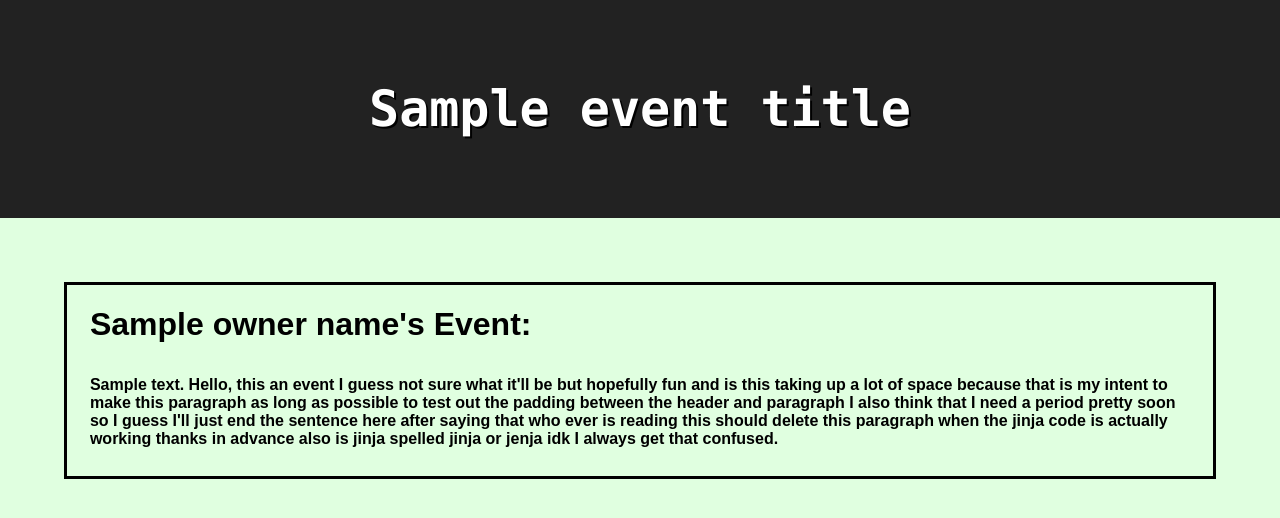
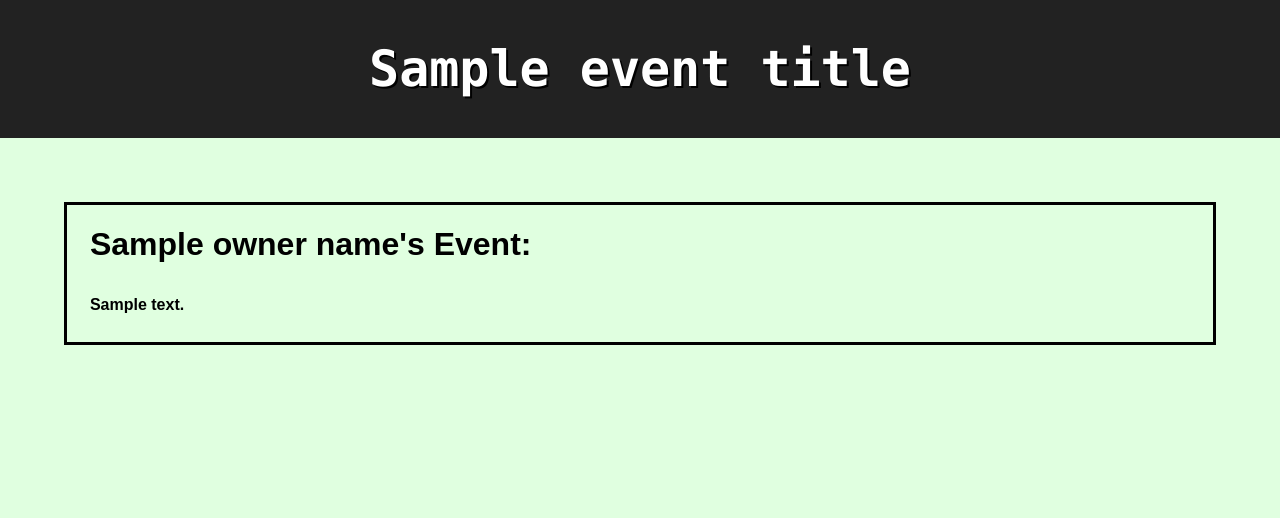
Before and after one commit to lattai/schedify, a Python web app: template templates/event.html in a window 1280 px wide. Shown: the part 117-635 px from the top of the page. Run offline with Jinja, Linux system fonts and the light colour scheme; the template is opened without the code that fills it: most values are stand-ins (such as "Sample title", 1, 10 or a date in 2020).

Commit message:
Minor edits to style

```diff
--- a/static/css/connections.css
+++ b/static/css/connections.css
@@ -95,7 +95,7 @@ html {
     }
 
 #connections {
-  margin: 5%;
+  margin: 3%;
   border: 3px solid black;
   padding-bottom: 1%;
 }
--- a/static/css/event.css
+++ b/static/css/event.css
@@ -3,8 +3,8 @@ html {
    }
 #events_header {
   margin: 0;
-  padding-bottom: 80px;
-  padding-top: 80px;
+  padding-bottom: 40px;
+  padding-top: 40px;
   background: #222;
   font-family: monaco;
   color: white;
--- a/static/css/home.css
+++ b/static/css/home.css
@@ -21,7 +21,7 @@ html {
     border-style: solid;
     margin: 4%;
     padding-top: 2%;
-    padding-bottom: 2%;
+    padding-bottom: 3%;
     /* padding-top: 50px; */
  }
 
--- a/static/css/schedule.css
+++ b/static/css/schedule.css
@@ -17,7 +17,6 @@ html {
   font-size: 50px;
 }
 #rMenuButton {
-  padding-top: 1%;
   padding-right: 61.5%;
 }
 #rightMenu {
--- a/templates/event-feed.html
+++ b/templates/event-feed.html
@@ -42,6 +42,7 @@
       </select>
       <input type="submit" name="" value="Launch">
      </form>
+     <br>
       <button type="button" name="button">
         <a href="/new_event">Create Event</a>
       </button>
--- a/templates/event.html
+++ b/templates/event.html
@@ -35,7 +35,7 @@
         <div class=row>
           <div class=img></div>
           <div class=description>
-            <p> {{event_description}} Hello, this an event I guess not sure what it'll be but hopefully fun and is this taking up a lot of space because that is my intent to make this paragraph as long as possible to test out the padding between the header and paragraph I also think that I need a period pretty soon so I guess I'll just end the sentence here after saying that who ever is reading this should delete this paragraph when the jinja code is actually working thanks in advance also is jinja spelled jinja or jenja idk I always get that confused. </p>
+            <p> {{event_description}}</p>
           </div>
         </div>
     </div>
--- a/templates/schedule.html
+++ b/templates/schedule.html
@@ -31,6 +31,9 @@
 
 <div id="body">
   <div class="yourSchedule">
+    <div id="rMenuButton">
+    <button class="rMenuButton" onclick="openRightMenu()">Choose a Connection</button>
+  </div>
     <div class="rMenuButtonOpened" style="display:none;right:0;" id="rightMenu">
       <button onclick="closeRightMenu()" class="rMenuButtonClose">Close &times;</button>
       <a id ="resetScheduleView"href="" class="sidebarbutton">Your Month</a>
@@ -49,9 +52,6 @@
             <br>
 
             <iframe id="your-month"src="https://calendar.google.com/calendar/embed?src={{emailStart}}%40gmail.com&ctz=America%2FNew_York&amp;bgcolor=%23e0ffe0" style="border: 0" width="1014" height="600" frameborder="0" scrolling="no"></iframe>
-            <div id="rMenuButton">
-            <button class="rMenuButton" onclick="openRightMenu()">Choose a Connection</button>
-          </div>
           </div>
           <div class="compare">
             <iframe id="your-week" src="https://calendar.google.com/calendar/embed?src={{emailStart}}%40gmail.com&ctz=America%2FNew_York &amp;mode=WEEK&amp;bgcolor=%23e0ffe0" style="border: 0" width="1014" height="300" frameborder="0" scrolling="no"></iframe>
```
